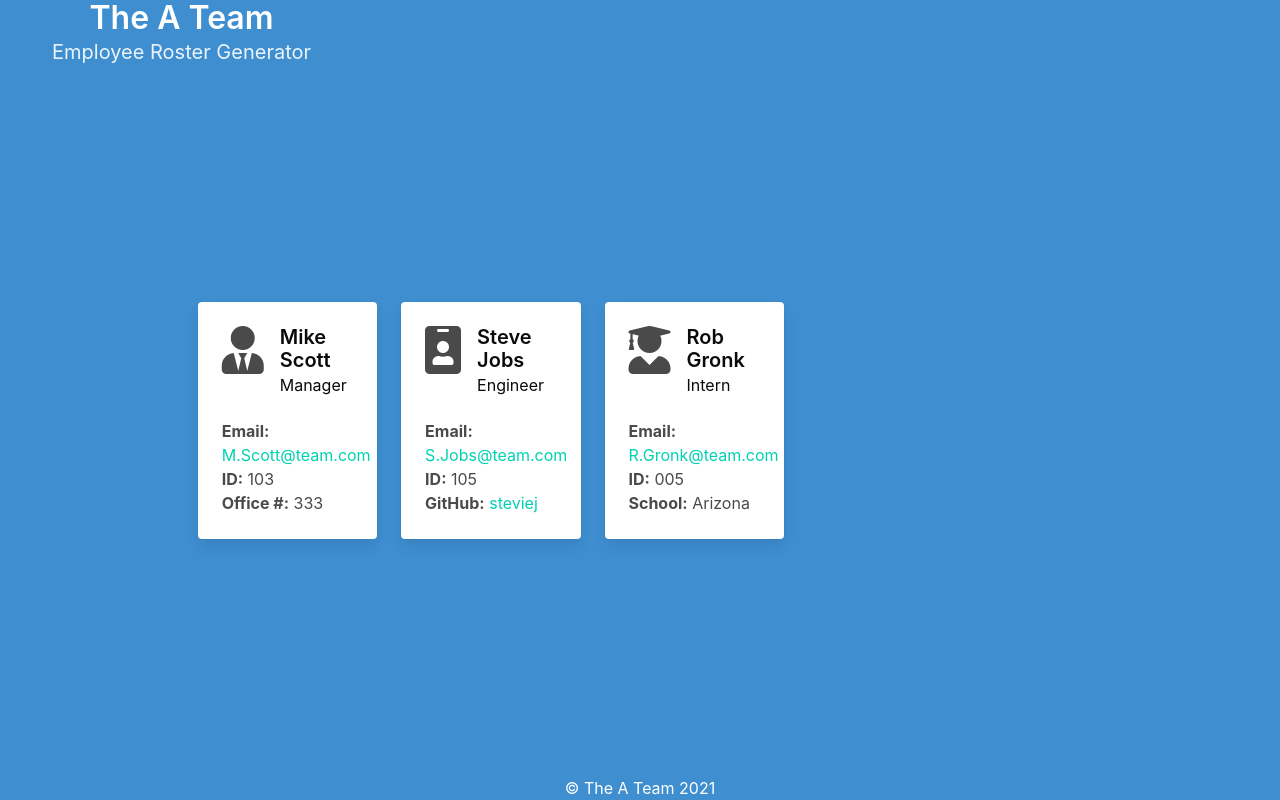
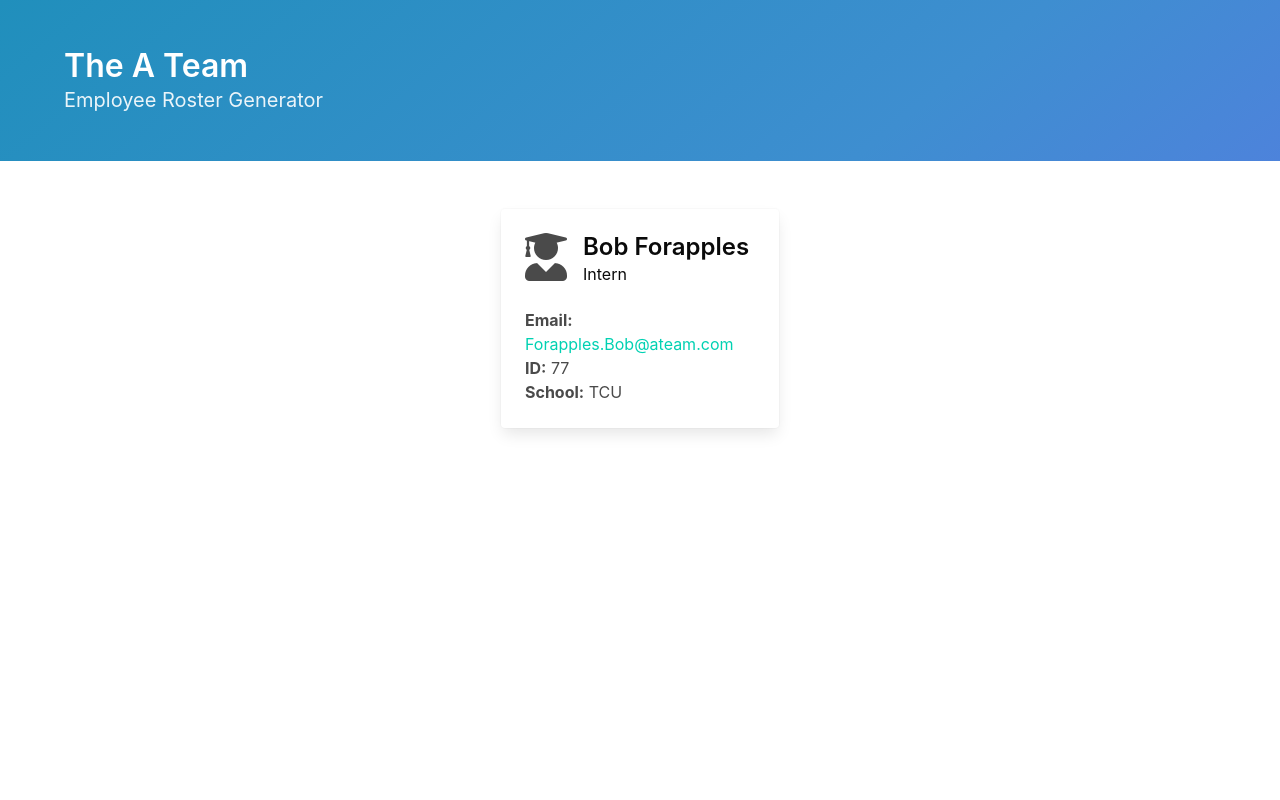
Before and after one commit to xRitchie91/The-A-Team, a website: page dist/index.html in a window 1280 px wide. Drawn offline with nearby package versions, Linux system fonts and the light colour scheme.

Commit message:
updated bulma css styling to hero

```diff
--- a/dist/index.html
+++ b/dist/index.html
@@ -1,90 +1,28 @@
+
             <!DOCTYPE html>
             <html lang="en">
+
             <head>
                 <meta charset="UTF-8">
-    <meta http-equiv="X-UA-Compatible" content="IE=edge">
                 <meta name="viewport" content="width=device-width, initial-scale=1.0">
-    <title>Document</title>
+                <meta http-equiv="X-UA-Compatible" content="ie=edge">
                 <link rel="stylesheet" href="https://cdnjs.cloudflare.com/ajax/libs/font-awesome/5.11.2/css/all.min.css">
                 <link rel="stylesheet" href="https://cdnjs.cloudflare.com/ajax/libs/bulma/0.9.1/css/bulma.min.css" />
                 <title>Team Generator</title>
-    <link rel="icon"
-        href="https://emojipedia-us.s3.dualstack.us-west-1.amazonaws.com/socialmedia/apple/285/laptop_1f4bb.png">
+                <link rel="icon" href="https://emojipedia-us.s3.dualstack.us-west-1.amazonaws.com/socialmedia/apple/285/briefcase_1f4bc.png">
             </head>
 
             <body>
-    <section class="hero is-info is-fullheight">
-        <div class="hero-head">
-            <nav class="navbar">
+                <section class="hero is-info is-bold">
+                    <div class="hero-body">
                         <div class="container">
-                    <div class="navbar-brand">
-                        <div class="container">
-                            <p class="title has-text-centered">
-                                The A Team
-                            </p>
-                            <p class="subtitle">
-                                Employee Roster Generator
-                            </p>
+                            <h1 class="title">The A Team</h1>
+                            <h2 class="subtitle">Employee Roster Generator</h2>
                         </div>
                     </div>
-                </div>
-            </nav>
-        </div>
-
-        <div class="hero-body">
+                </section>
                 <main class="m-6">
                     <div class="columns is-flex is-flex-wrap-wrap is-flex-direction-row is-justify-content-center">
-
-                    <div class="column is-one-quarter-desktop">
-                        <div class="card">
-                            <div class="card-content">
-                                <div class="media">
-                                    <div class="media-left">
-                                        <i class="fas fa-user-tie fa-3x"></i>
-                                    </div>
-                                    <div class="media-content">
-                                        <p class="title is-5 has-text-black">Mike Scott</p>
-                                        <p class="subtitle is-6 has-text-black">Manager</p>
-                                    </div>
-                                </div>
-
-                                <div class="content">
-                                    <p><span class="has-text-weight-bold">Email:</span> <a
-                                            href="mailto:M.Scott@team.com"
-                                            class="has-text-primary">M.Scott@team.com</a><br />
-                                            <span class="has-text-weight-bold">ID:</span> 103<br />
-                                        <span class="has-text-weight-bold">Office #:</span> 333
-                                    </p>
-                                </div>
-                            </div>
-                        </div>
-                    </div>
-                    <div class="column is-one-quarter-desktop">
-                        <div class="card">
-                            <div class="card-content">
-                                <div class="media">
-                                    <div class="media-left">
-                                        <i class="fas fa-id-badge fa-3x"></i>
-                                    </div>
-                                    <div class="media-content">
-                                        <p class="title is-5 has-text-black">Steve Jobs</p>
-                                        <p class="subtitle is-6 has-text-black">Engineer</p>
-                                    </div>
-                                </div>
-
-                                <div class="content">
-                                    <p><span class="has-text-weight-bold">Email:</span> <a
-                                            href="mailto:Steve.Jobs@team.com"
-                                            class="has-text-primary">S.Jobs@team.com</a><br />
-                                            <span class="has-text-weight-bold">ID:</span> 105<br />
-                                        <span class="has-text-weight-bold">GitHub:</span> <a
-                                            href="https://github.com/stevej" target="_blank"
-                                            class="has-text-primary">steviej</a>
-                                    </p>
-                                </div>
-                            </div>
-                        </div>
-                    </div>
 
         <div class="column is-one-quarter-desktop">
             <div class="card">
@@ -94,28 +32,19 @@
                             <i class="fas fa-user-graduate fa-3x"></i>
                         </div>
                         <div class="media-content">
-                                        <p class="title is-5 has-text-black">Rob Gronk</p>
+                            <p class="title is-4 has-text-black">Bob Forapples</p>
                             <p class="subtitle is-6 has-text-black">Intern</p>
                         </div>
                     </div>
-
                     <div class="content">
-                                    <p><span class="has-text-weight-bold">Email:</span> <a
-                                            href="mailto:R.Gronk@team.com"
-                                            class="has-text-primary">R.Gronk@team.com</a><br />
-                                            <span class="has-text-weight-bold">ID:</span> 005<br />
-                                            <span class="has-text-weight-bold">School:</span> Arizona
-                                    </p>
+                        <p><span class="has-text-weight-bold">Email:</span> <a href="mailto:Forapples.Bob@ateam.com" class="has-text-primary">Forapples.Bob@ateam.com</a><br />
+                        <span class="has-text-weight-bold">ID:</span> 77<br />
+                        <span class="has-text-weight-bold">School:</span> TCU</p>
+                    </div>
                 </div>
             </div>
         </div>
                     </div>
                 </main>
-        </div>
-
-        <div class="hero-foot">
-            <p class="has-text-centered">&copy; The A Team 2021</p>
-        </div>
-    </section>
             </body>
             </html>
```
Lines whose indentation alone changed are shown as unchanged.
